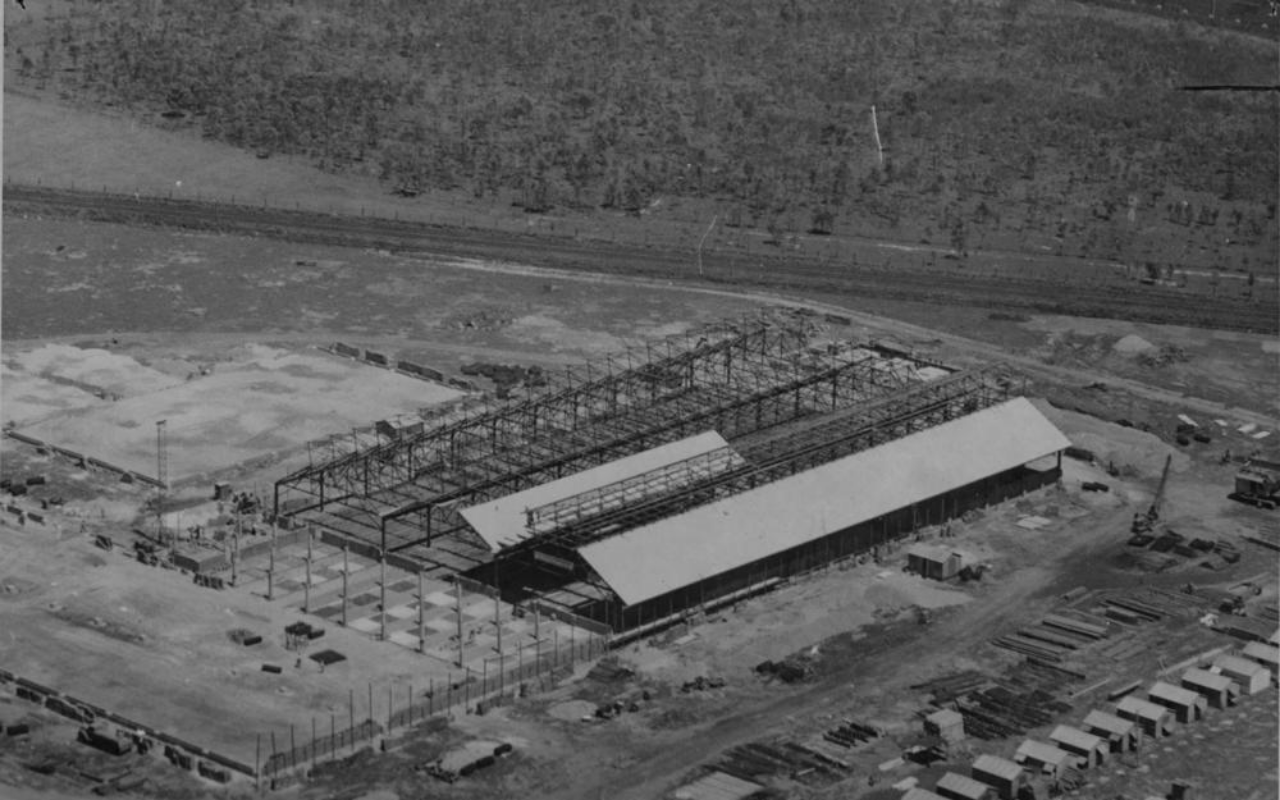
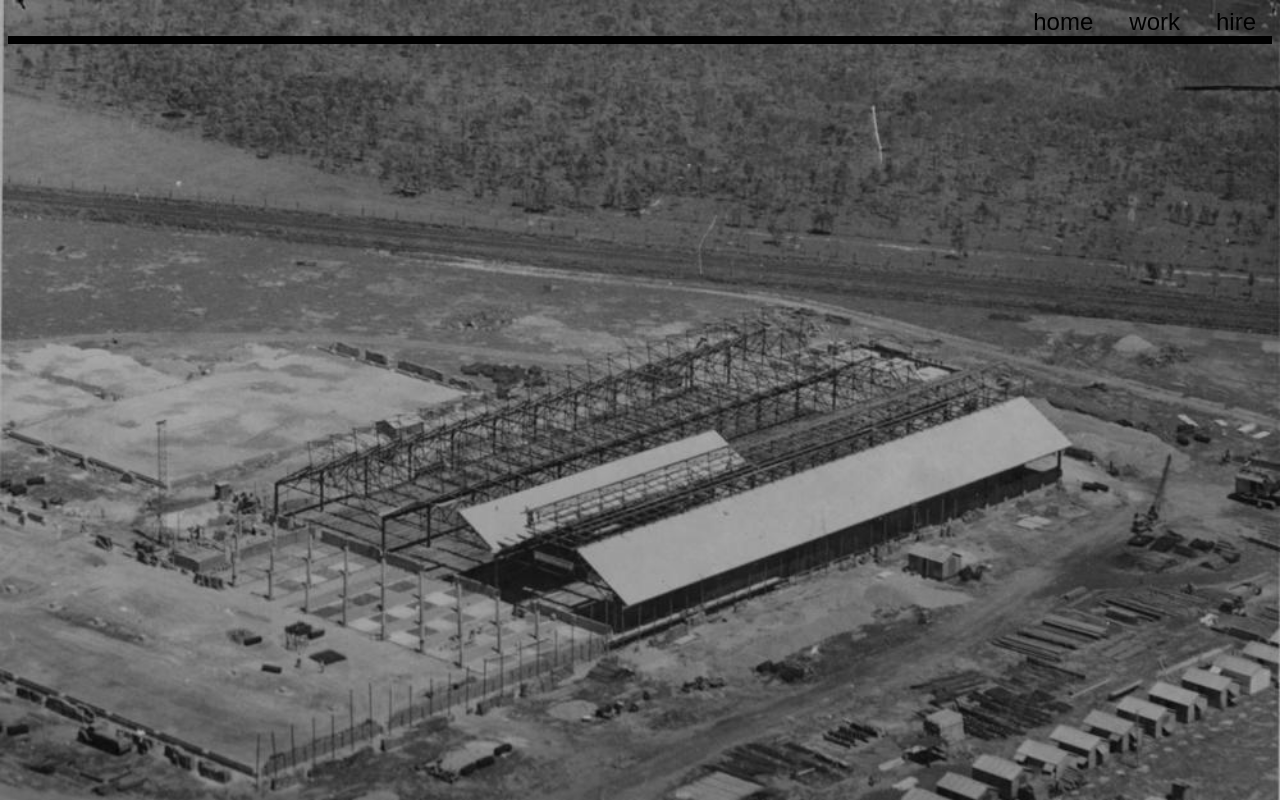
Before and after one commit to mikelucek/test-repo, a plain HTML site: page index.html in a window 1280 px wide. Drawn offline with Linux system fonts and the light colour scheme.

Commit message:
Basic nav bar

```diff
--- a/index.html
+++ b/index.html
@@ -5,5 +5,18 @@
 </head>
 <body id="index">
 
+
+	<nav>
+		<ul id="nav">
+			<li><a href="index.html">home</a></li>
+			<li><a href="work.html">work</a></li>
+			<li><a href="hire.html">hire</a></li>
+		</ul>
+	</nav>
+
+	<div id="wrapper">
+		<!-- This should be punched down and center -->
+	</div>
+
 </body>
 </html>
--- a/style.css
+++ b/style.css
@@ -7,3 +7,25 @@
 	background-image: url("img/bg2.jpg");
 	background-size: cover;
 }
+
+#hireme{
+	background-image: url("img/bg3.jpg");
+	background-size: cover;
+}
+
+#nav{
+	list-style: none;
+	border-bottom: 8px solid black;
+	text-align: right;
+}
+#nav li{
+	display: inline;
+	padding: 16px;
+
+}
+#nav a{
+	text-decoration: none;
+	font-family: sans-serif;
+	color:black;
+	font-size: 24px;
+}
```
Also changed, not shown: hireme.html (+1 -1 lines), img/bg3.jpg (added).
